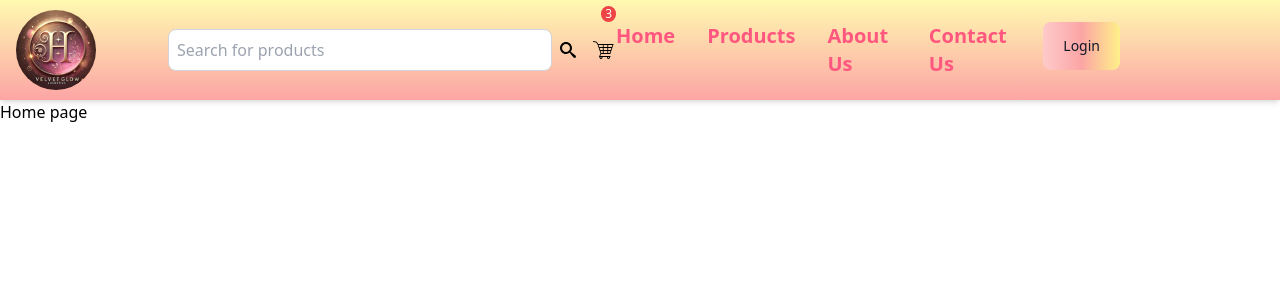
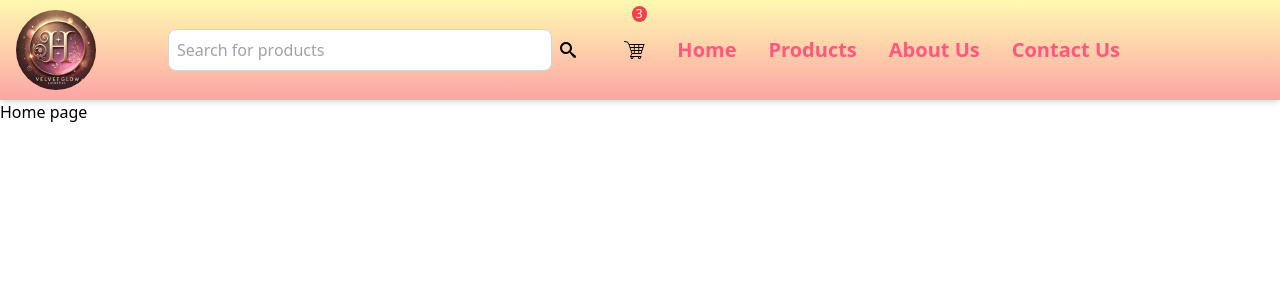
Before and after one commit to SKPHDeemantha/E-platformFrontend, a React (Vite) app: page / in a window 1280 px wide. Shown: the top 300 px of the page. Built offline with nearby package versions, Linux system fonts and the light colour scheme.

Commit message:
Refactor Header component; remove redundant login button and clean up code

```diff
--- a/src/components/Header.jsx
+++ b/src/components/Header.jsx
@@ -61,13 +61,7 @@ export default function Header() {
           >
             Contact Us
           </Link>
-          <button type="button" class="text-gray-900 bg-gradient-to-r from-red-200 via-red-300
-           to-yellow-200 hover:bg-gradient-to-bl focus:ring-4 focus:outline-none focus:ring-red-100
-            dark:focus:ring-red-400 font-medium rounded-lg text-sm px-5 py-2.5 text-center me-2 mb-2"><Link
-            to="/login"
-          >
-           Login
-          </Link></button>
+
         </div>
       </div>
     </header>
```
